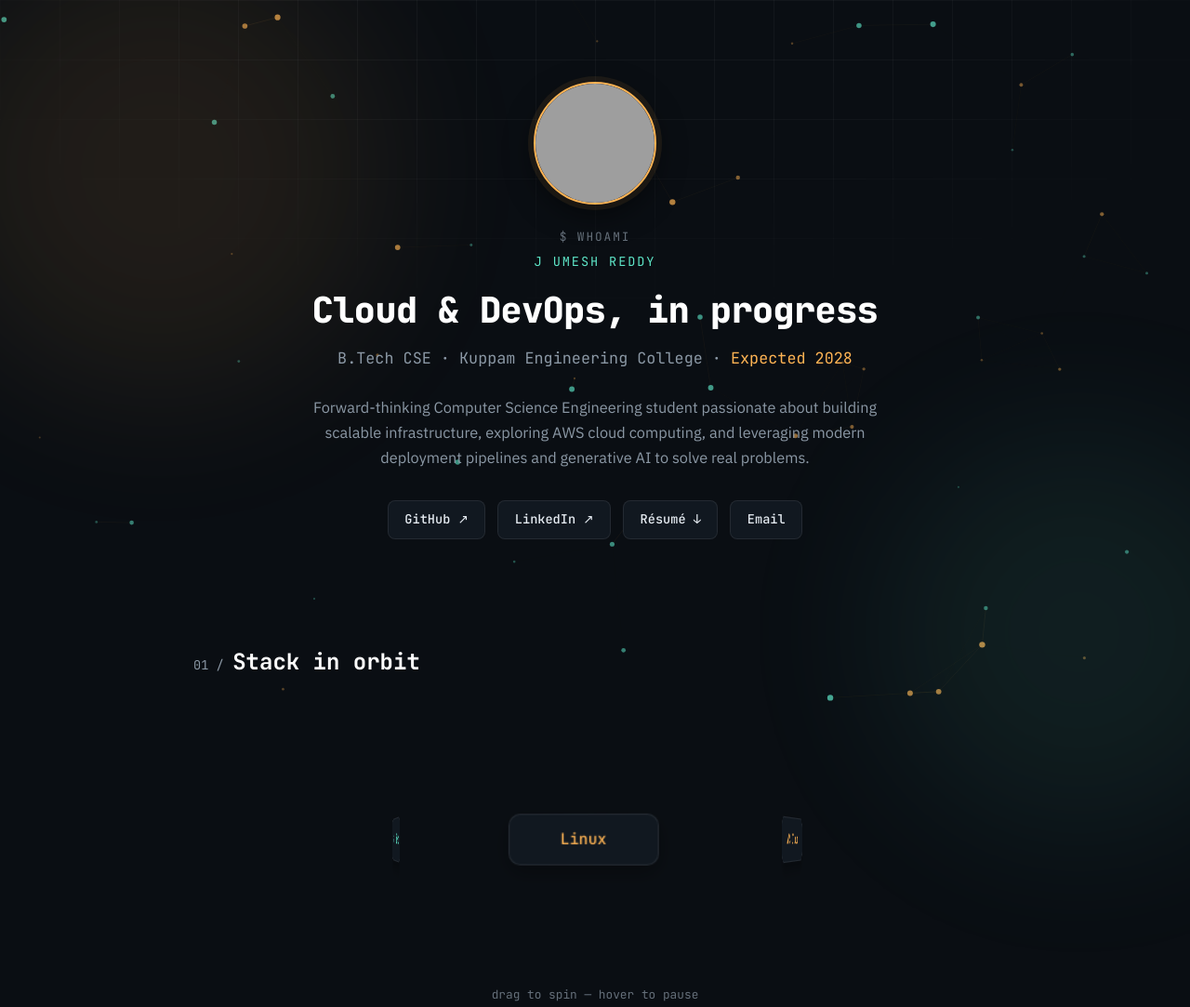
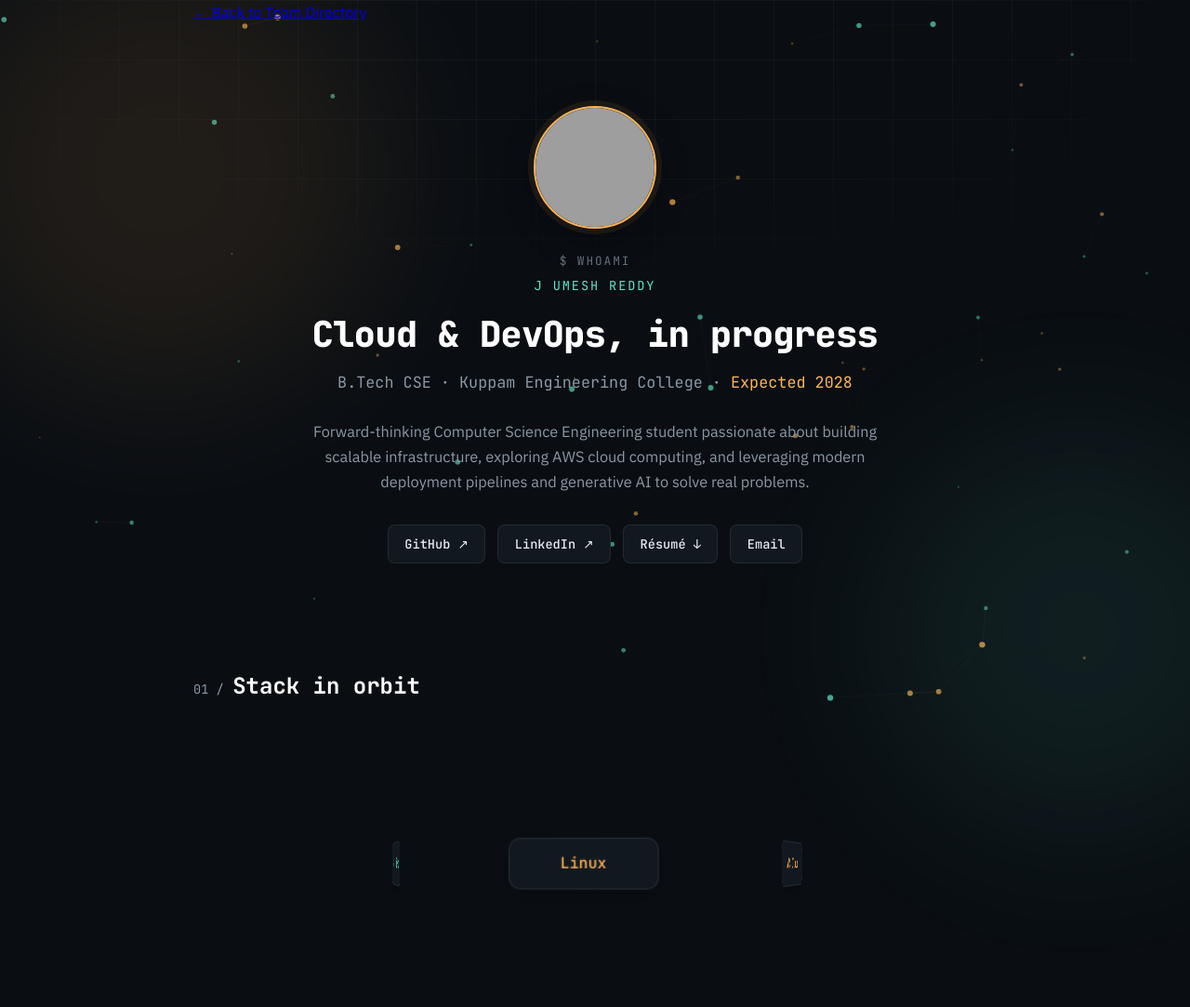
Before and after one commit to umesh1222/aws-portfolio, a plain HTML site: page umesh.html in a window 1280 px wide. Shown: the top 1083 px of the page at 93% size. Drawn offline with Linux system fonts and the light colour scheme; grey boxes are pictures that could not be loaded.

Commit message:
Update umesh.html

```diff
--- a/umesh.html
+++ b/umesh.html
@@ -233,6 +233,9 @@
 <div class="cloud b"></div>
 
 <div class="wrap">
+<div class="back-nav reveal" style="transition-delay: 0.1s;">
+            <a href="index.html">← Back to Team Directory</a>
+        </div>
 
   <header class="hero reveal">
     <div class="avatar-wrap">
```
